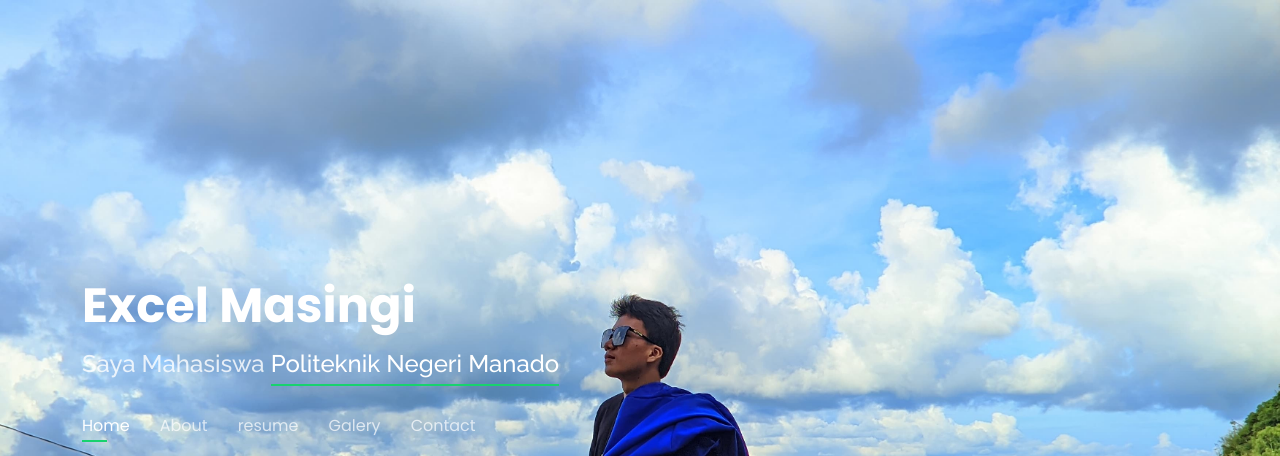
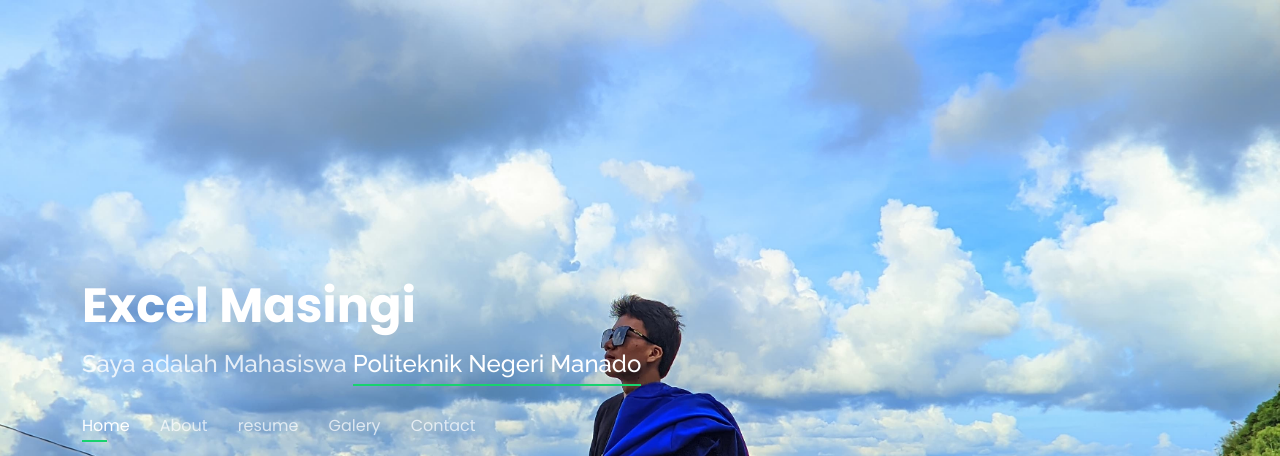
Before and after one commit to DiamondZ01/ProjectWeb, a plain HTML site: page index.html in a window 1280 px wide. Shown: the top 456 px of the page. Drawn offline with nearby package versions, Linux system fonts and the light colour scheme.

Commit message:
initial commit

```diff
--- a/index.html
+++ b/index.html
@@ -45,7 +45,7 @@
       <h1><a href="index.html">Excel Masingi</a></h1>
       <!-- Uncomment below if you prefer to use an image logo -->
       <!-- <a href="index.html" class="mr-auto"><img src="assets/img/logo.png" alt="" class="img-fluid"></a> -->
-      <h2>Saya Mahasiswa <span>Politeknik Negeri Manado</span></h2>
+      <h2>Saya adalah Mahasiswa <span>Politeknik Negeri Manado</span></h2>
 
       <nav id="navbar" class="navbar">
         <ul>
```
